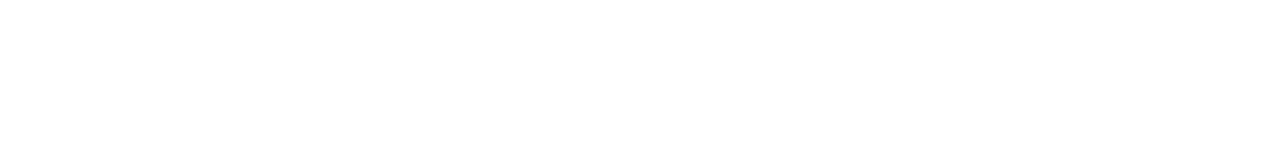
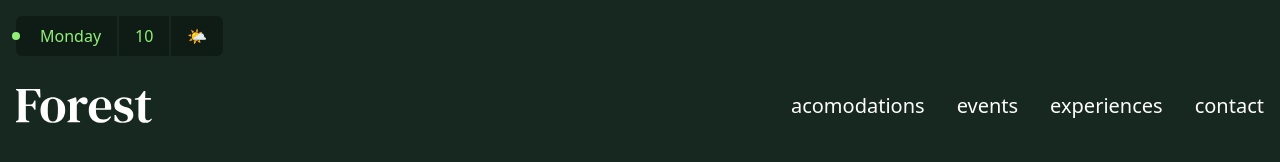
Before and after one commit to igor-chaves/forest, a website: page src/index.html in a window 1280 px wide. Drawn offline with Linux system fonts and the light colour scheme.

Commit message:
creates menu

```diff
--- a/src/index.html
+++ b/src/index.html
@@ -7,5 +7,49 @@
     <link href="./output.css" rel="stylesheet" />
     <title>Forest</title>
   </head>
-  <body></body>
+  <body class="bg-verde-800 font-sans">
+    <div class="container mt-4 flex justify-center md:justify-start">
+      <div class="inline-flex items-center rounded-md bg-verde-900">
+        <span
+          class="size-2 bg-verde-300 block rounded-full relative -left-1"></span>
+        <div class="flex text-verde-300 divide-x-2 divide-verde-800">
+          <div class="px-4 py-2 capitalize" id="day">monday</div>
+          <div class="px-4 py-2" id="temperature">10</div>
+          <div class="px-4 py-2" id="weather">🌤️</div>
+        </div>
+      </div>
+    </div>
+
+    <header class="container flex items-center justify-between gap-8 py-8">
+      <a href="./"><img src="./img/forest.svg" alt="Forest" /></a>
+      <nav>
+        <ul class="text-white text-xl flex flex-wrap gap-8">
+          <li>
+            <a
+              class="hover:underline hover:underline-offset-8"
+              href="#acomodations"
+              >acomodations</a
+            >
+          </li>
+          <li>
+            <a class="hover:underline hover:underline-offset-8" href="#events"
+              >events</a
+            >
+          </li>
+          <li>
+            <a
+              class="hover:underline hover:underline-offset-8"
+              href="#experiences"
+              >experiences</a
+            >
+          </li>
+          <li>
+            <a class="hover:underline hover:underline-offset-8" href="#contact"
+              >contact</a
+            >
+          </li>
+        </ul>
+      </nav>
+    </header>
+  </body>
 </html>
```
Also changed, not shown: src/output.css.
